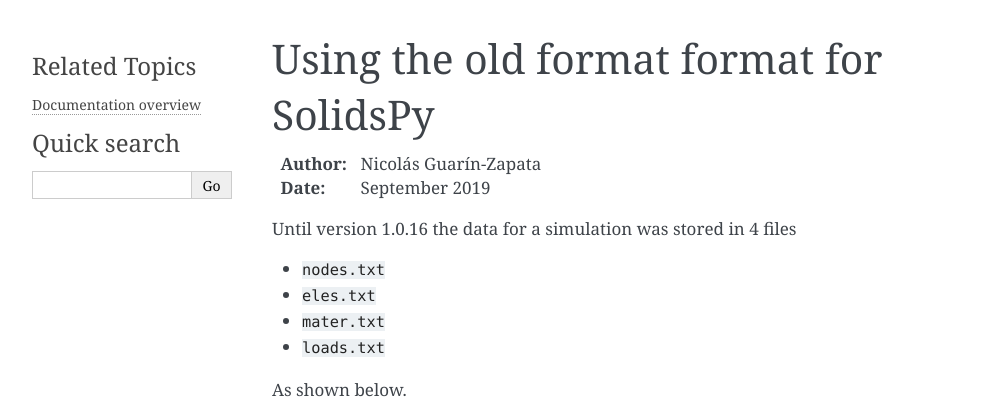
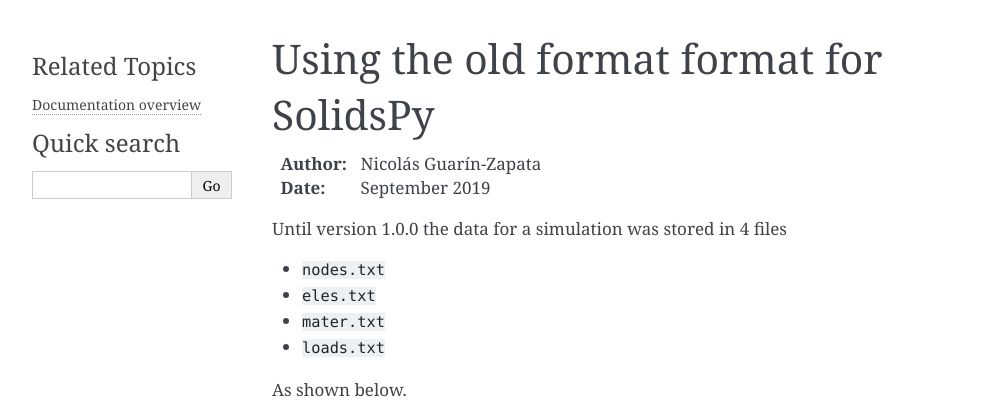
Before and after one commit to kssgarcia/solidspy-develop, a Sphinx documentation site: the page built from docs/tutorials/old_format.rst, in a window 1280 px wide. Shown: the top 411 px of the page, without its empty margins (148-1141 px from the left). Built offline with Sphinx 7.4.7, drawn with Linux system fonts in a browser that asks for light colours.

Commit message:
Release version 1.0.0

```diff
--- a/docs/conf.py
+++ b/docs/conf.py
@@ -65,7 +65,7 @@ author = u'Juan Gómez & Nicolás Guarín-Zapata'
 # The short X.Y version.
 version = '1.0'
 # The full version, including alpha/beta/rc tags.
-release = '1.0.16'
+release = '1.0.0'
 
 # The language for content autogenerated by Sphinx. Refer to documentation
 # for a list of supported languages.
--- a/docs/tutorials/old_format.rst
+++ b/docs/tutorials/old_format.rst
@@ -4,7 +4,7 @@ Using the old format format for SolidsPy
 :Author: Nicolás Guarín-Zapata
 :Date: September 2019
 
-Until version 1.0.16 the data for a simulation was stored in 4 files
+Until version 1.0.0 the data for a simulation was stored in 4 files
 
 - ``nodes.txt``
 
--- a/setup.py
+++ b/setup.py
@@ -26,7 +26,7 @@ requirements = ['numpy',
 setup(
     name='solidspy',
 
-    version='1.0.16',
+    version='1.0.0',
 
     description='A simple Finite Element program',
     long_description=long_description,
--- a/solidspy/__init__.py
+++ b/solidspy/__init__.py
@@ -11,7 +11,7 @@ __all__ = ["assemutil",
            "uelutil",
            "solids_GUI"]
 
-__version__ = "1.0.16"
+__version__ = "1.0.0"
 
 
 __citation__ = """@software{solidspy,
```
